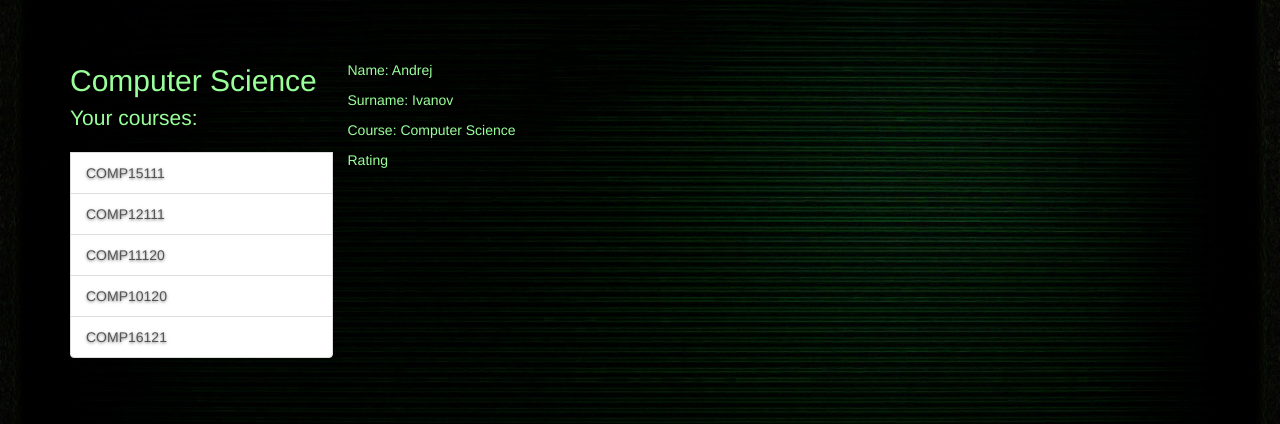
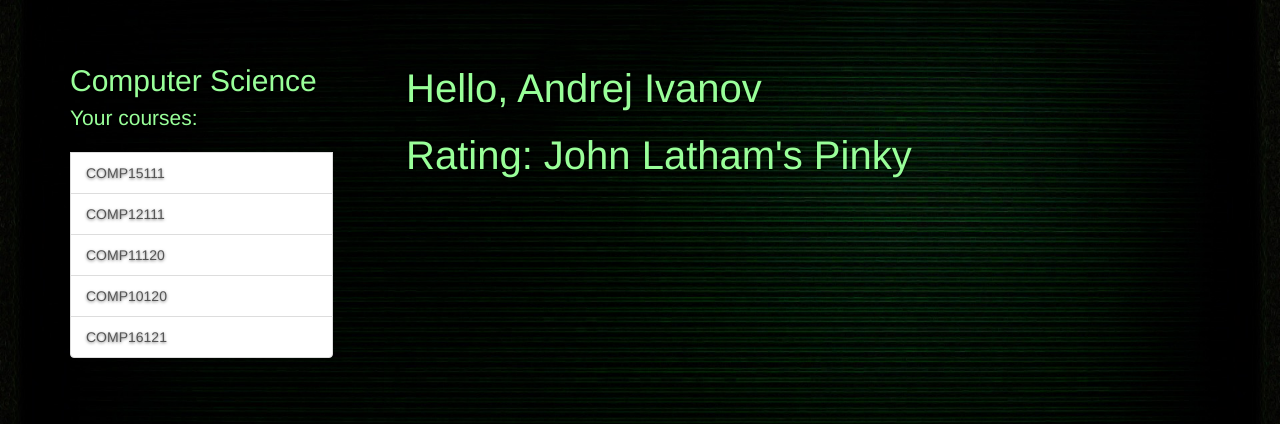
Before and after one commit to Fatalution/StudentsSeekingHelp, a PHP site: page /user_page.php in a window 1280 px wide. Shown: the part 100-524 px from the top of the page. Run offline with PHP 8.4, Linux system fonts and the light colour scheme; a user stored in the database is signed in; data comes from the database, SQL or seed files in the repository; some libraries are stand-ins or nearby versions.

Commit message:
user_page not so fucked now

```diff
--- a/css/user_page.css
+++ b/css/user_page.css
@@ -23,3 +23,17 @@ body {
 span {
   font-size: 30px
 }
+
+.menu {
+    width: 30%;
+    height: 100px;
+    float: left;
+}
+
+.userinfo {
+    font-size: 40px;
+    width: 70%;
+    height: 100px;
+    float: right;
+    text-align: center;
+}
--- a/user_page.php
+++ b/user_page.php
@@ -39,6 +39,7 @@ session_start();
 
         </div>
     </div>
+
     <div class="container" style="padding-top:60px">
 
         <div class="row">
@@ -84,11 +85,12 @@ session_start();
                 </div>
             </div>
 
-       <p> Name: <?php echo $_SESSION['Name'] ; ?> </p>
-       <p> Surname: <?php echo $_SESSION['Surname']; ?> </p>
-       <p> Course: <?php echo $_SESSION['Course_type'] ?> </p>
-       <p> Rating </p>
+      <!-- User information -->
 
+       <div class="userinfo">
+         <p> Hello, <?php echo $_SESSION['Name'] ." " . $_SESSION['Surname']; ?> </p>
+         <p> Rating: John Latham's Pinky </p>
+       </div>
   <script>
   	$( document ).ready(function() {
   	//alert("Function is called!");
```
